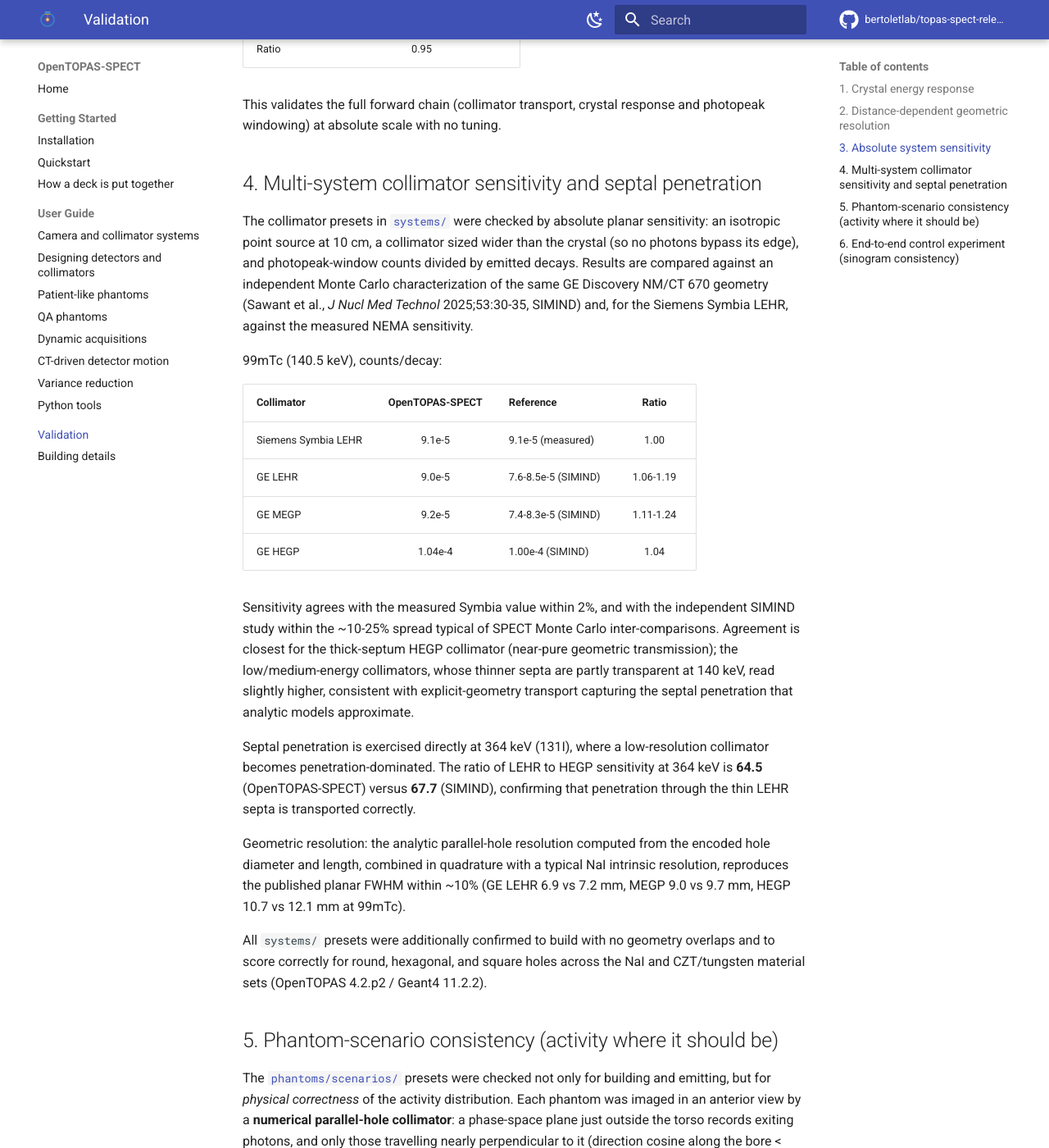
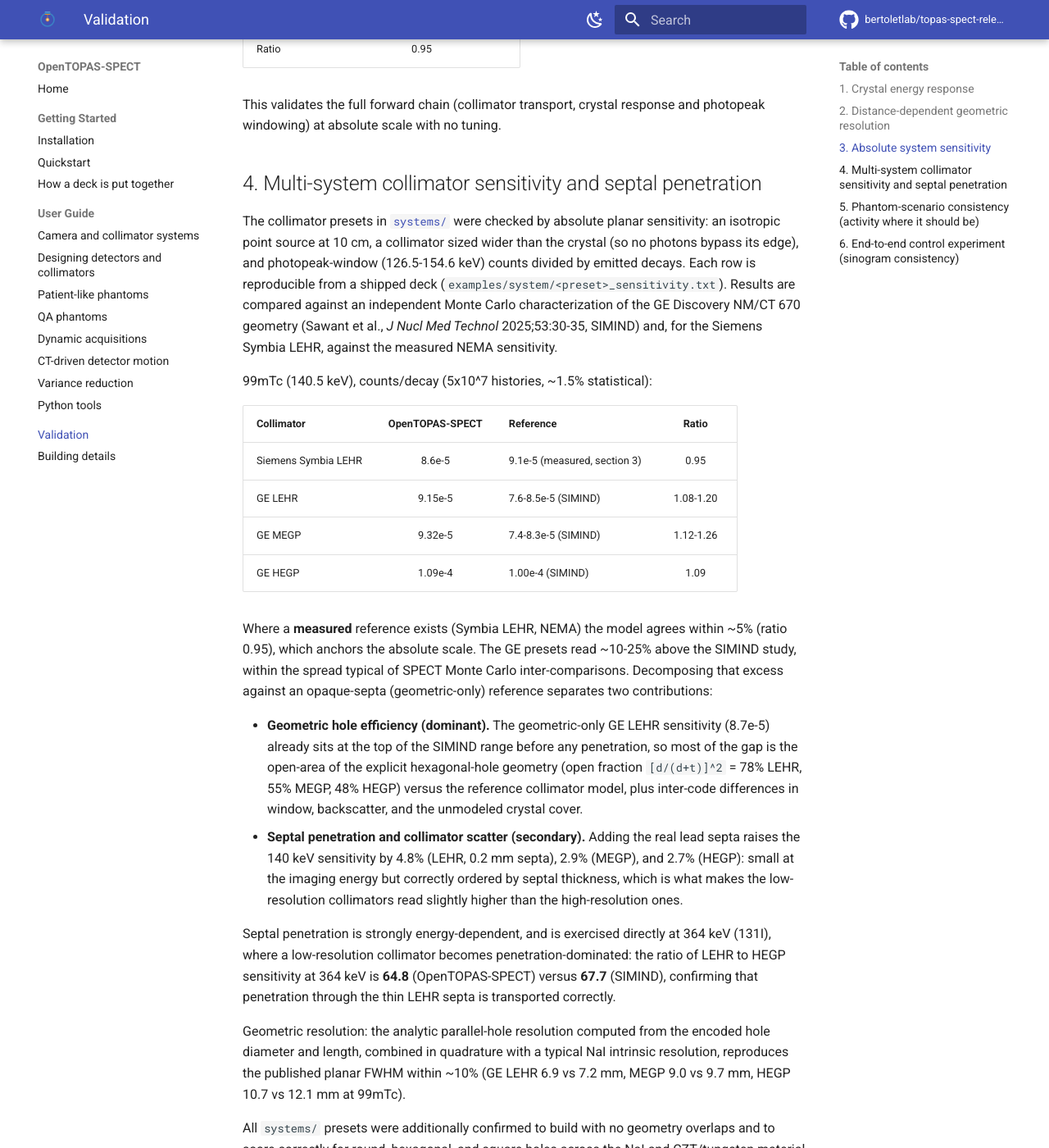
Before and after one commit to bertoletlab/topas-spect-release, an MkDocs documentation site: the page built from docs/validation.md, in a window 1280 px wide and 1400 px high, scrolled down 1797 px. Shown: the whole window at 82% size. Built offline with MkDocs 1.6.1 and Material for MkDocs 9.7.7, drawn with Linux system fonts in a browser that asks for light colours; comment, search, counter and statistics services are not loaded.

Commit message:
Validation: real GE collimator sensitivity + reproducible decks + section-4 fixes

```diff
--- a/docs/validation.md
+++ b/docs/validation.md
@@ -70,31 +70,40 @@ photopeak windowing) at absolute scale with no tuning.
 
 The collimator presets in [`systems/`](https://github.com/bertoletlab/topas-spect-release/blob/main/systems/) were checked by absolute planar
 sensitivity: an isotropic point source at 10 cm, a collimator sized wider than the crystal (so
-no photons bypass its edge), and photopeak-window counts divided by emitted decays. Results are
-compared against an independent Monte Carlo characterization of the same GE Discovery NM/CT 670
-geometry (Sawant et al., *J Nucl Med Technol* 2025;53:30-35, SIMIND) and, for the Siemens Symbia
+no photons bypass its edge), and photopeak-window (126.5-154.6 keV) counts divided by emitted
+decays. Each row is reproducible from a shipped deck (`examples/system/<preset>_sensitivity.txt`).
+Results are compared against an independent Monte Carlo characterization of the GE Discovery NM/CT
+670 geometry (Sawant et al., *J Nucl Med Technol* 2025;53:30-35, SIMIND) and, for the Siemens Symbia
 LEHR, against the measured NEMA sensitivity.
 
-99mTc (140.5 keV), counts/decay:
+99mTc (140.5 keV), counts/decay (5x10^7 histories, ~1.5% statistical):
 
 | Collimator | OpenTOPAS-SPECT | Reference | Ratio |
 |------------|:-----------:|-----------|:-----:|
-| Siemens Symbia LEHR | 9.1e-5  | 9.1e-5 (measured)          | 1.00 |
-| GE LEHR             | 9.0e-5  | 7.6-8.5e-5 (SIMIND)        | 1.06-1.19 |
-| GE MEGP             | 9.2e-5  | 7.4-8.3e-5 (SIMIND)        | 1.11-1.24 |
-| GE HEGP             | 1.04e-4 | 1.00e-4 (SIMIND)           | 1.04 |
+| Siemens Symbia LEHR | 8.6e-5  | 9.1e-5 (measured, section 3) | 0.95 |
+| GE LEHR             | 9.15e-5 | 7.6-8.5e-5 (SIMIND)          | 1.08-1.20 |
+| GE MEGP             | 9.32e-5 | 7.4-8.3e-5 (SIMIND)          | 1.12-1.26 |
+| GE HEGP             | 1.09e-4 | 1.00e-4 (SIMIND)             | 1.09 |
 
-Sensitivity agrees with the measured Symbia value within 2%, and with the independent SIMIND
-study within the ~10-25% spread typical of SPECT Monte Carlo inter-comparisons. Agreement is
-closest for the thick-septum HEGP collimator (near-pure geometric transmission); the
-low/medium-energy collimators, whose thinner septa are partly transparent at 140 keV, read
-slightly higher, consistent with explicit-geometry transport capturing the septal penetration
-that analytic models approximate.
+Where a **measured** reference exists (Symbia LEHR, NEMA) the model agrees within ~5% (ratio 0.95),
+which anchors the absolute scale. The GE presets read ~10-25% above the SIMIND study, within the
+spread typical of SPECT Monte Carlo inter-comparisons. Decomposing that excess against an
+opaque-septa (geometric-only) reference separates two contributions:
 
-Septal penetration is exercised directly at 364 keV (131I), where a low-resolution collimator
-becomes penetration-dominated. The ratio of LEHR to HEGP sensitivity at 364 keV is **64.5**
-(OpenTOPAS-SPECT) versus **67.7** (SIMIND), confirming that penetration through the thin LEHR septa
-is transported correctly.
+- **Geometric hole efficiency (dominant).** The geometric-only GE LEHR sensitivity (8.7e-5) already
+  sits at the top of the SIMIND range before any penetration, so most of the gap is the open-area of
+  the explicit hexagonal-hole geometry (open fraction `[d/(d+t)]^2` = 78% LEHR, 55% MEGP, 48% HEGP)
+  versus the reference collimator model, plus inter-code differences in window, backscatter, and the
+  unmodeled crystal cover.
+- **Septal penetration and collimator scatter (secondary).** Adding the real lead septa raises the
+  140 keV sensitivity by 4.8% (LEHR, 0.2 mm septa), 2.9% (MEGP), and 2.7% (HEGP): small at the
+  imaging energy but correctly ordered by septal thickness, which is what makes the low-resolution
+  collimators read slightly higher than the high-resolution ones.
+
+Septal penetration is strongly energy-dependent, and is exercised directly at 364 keV (131I), where
+a low-resolution collimator becomes penetration-dominated: the ratio of LEHR to HEGP sensitivity at
+364 keV is **64.8** (OpenTOPAS-SPECT) versus **67.7** (SIMIND), confirming that penetration through
+the thin LEHR septa is transported correctly.
 
 Geometric resolution: the analytic parallel-hole resolution computed from the encoded hole
 diameter and length, combined in quadrature with a typical NaI intrinsic resolution, reproduces
```
Also changed, not shown: CHANGELOG.md (+11 -0 lines), systems/README.md (+7 -3 lines), 3 other files.
